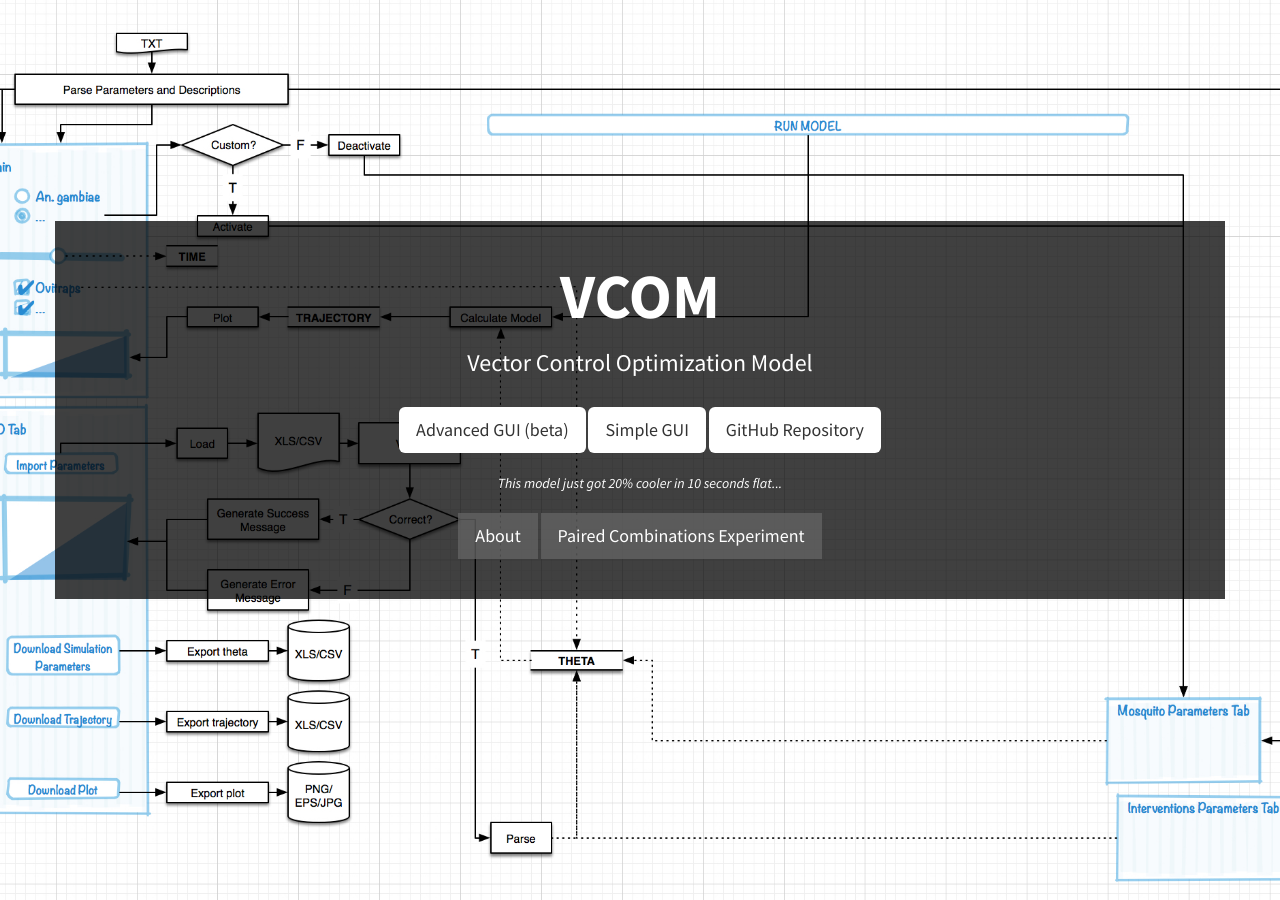
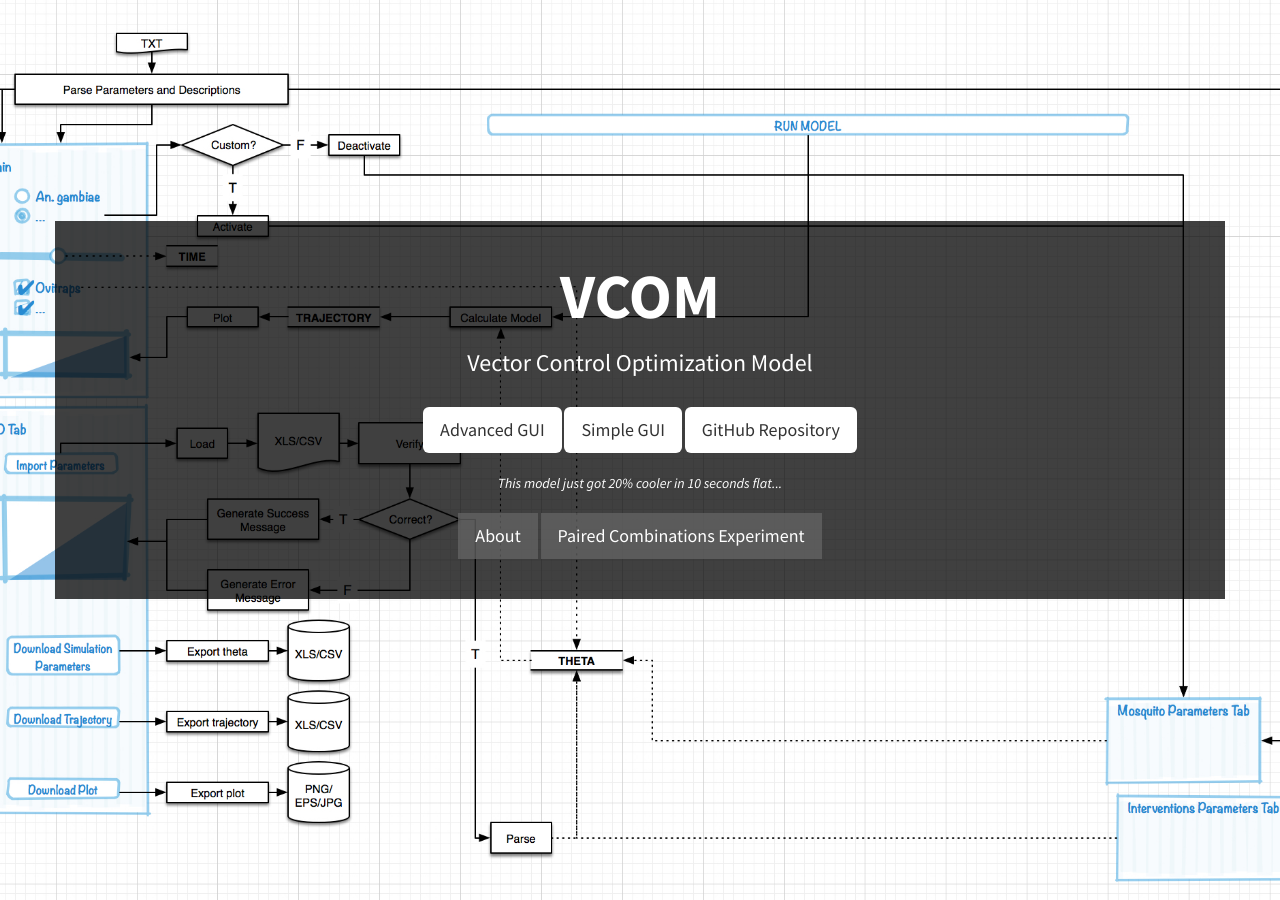
Before and after one commit to skiware/VCOM, a Jekyll site: the page built from index.html, in a window 1280 px wide and 900 px high. Built offline with Jekyll 4.4.1, drawn with Linux system fonts in a browser that asks for light colours.

Commit message:
Removed "beta" label from advanced GUI.

```diff
--- a/_includes/header.html
+++ b/_includes/header.html
@@ -6,7 +6,7 @@
             <h1>VCOM</h1>
             <h3>Vector Control Optimization Model</h3>
             <br>
-            <a href="https://chipdelmal.shinyapps.io/TheBluesAreStillBlue/" class="btn btn-light btn-lg">Advanced GUI (beta)</a>
+            <a href="https://chipdelmal.shinyapps.io/TheBluesAreStillBlue/" class="btn btn-light btn-lg">Advanced GUI</a>
             <a href="https://chipdelmal.shinyapps.io/ImpossibleGermany/" class="btn btn-light btn-lg">Simple GUI</a>
             <a href="https://github.com/Chipdelmal/VCOM" class="btn btn-light btn-lg">GitHub Repository</a><br><br>
             <i>This model just got 20% cooler in 10 seconds flat...</i>
```
